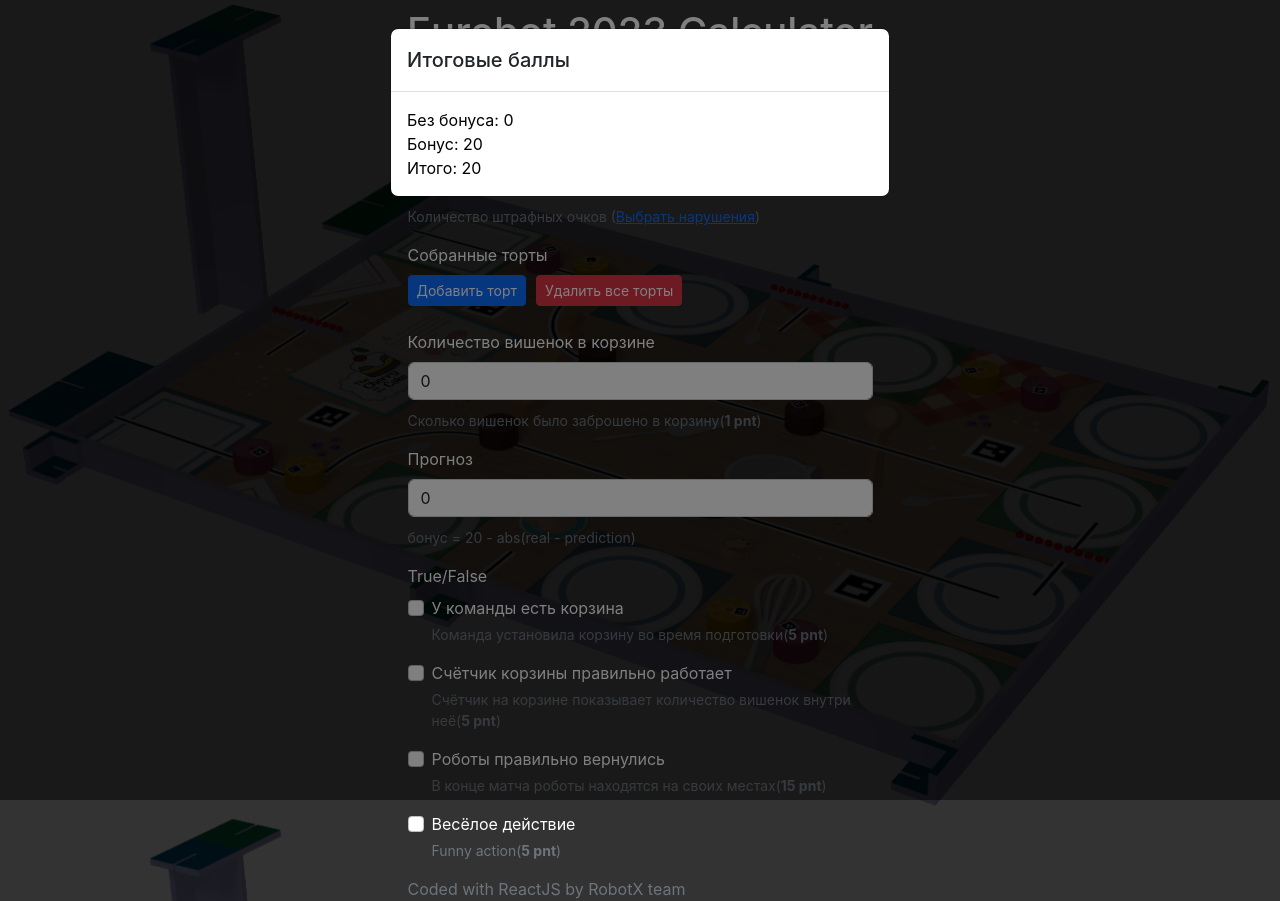
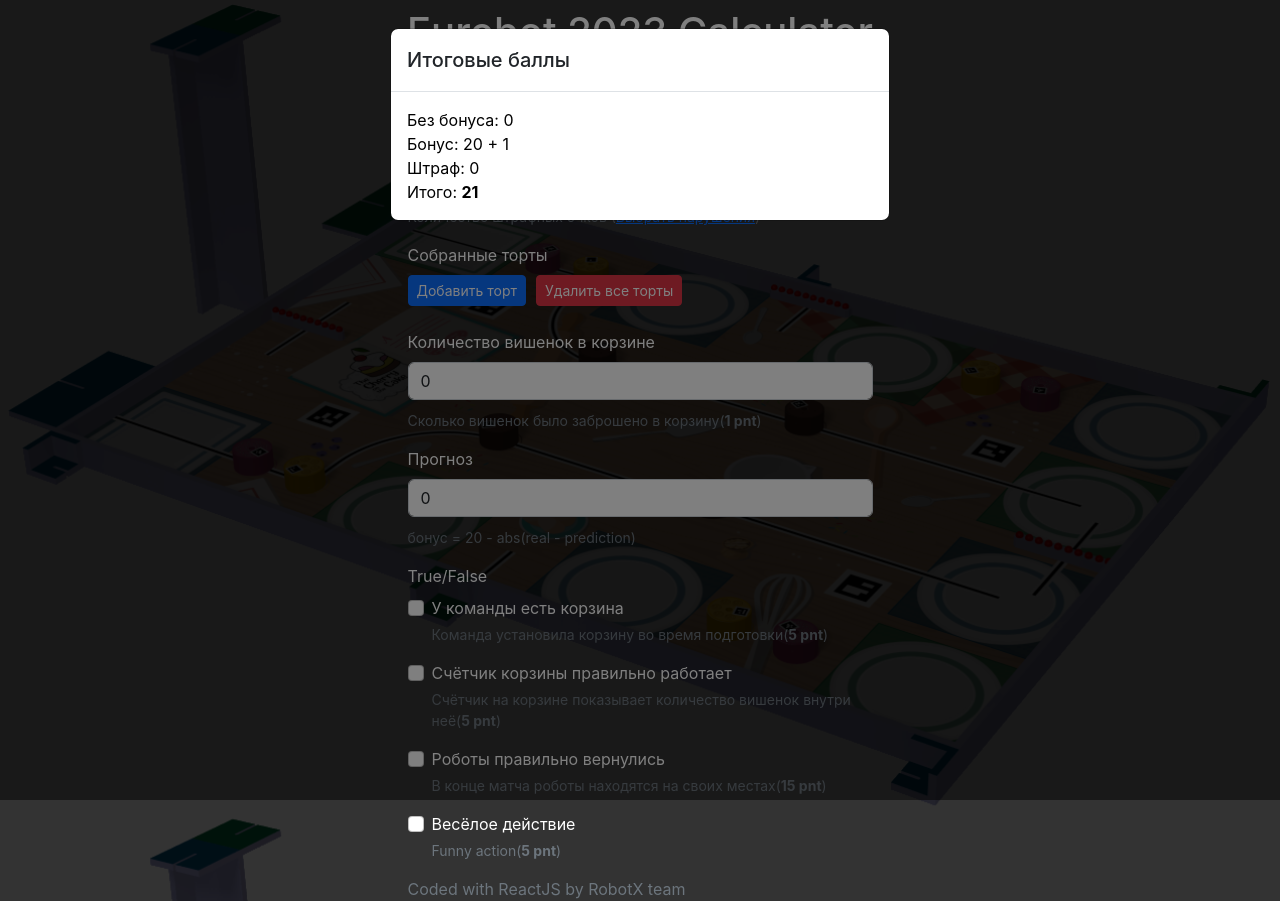
Before and after one commit to ret7020/EurobotCalculator, a React (Create React App) app: page / in a window 1280 px wide. Both pictures are taken after a click on the button "Подсчёт". Built offline with nearby package versions, Linux system fonts and the light colour scheme.

Commit message:
Fines calculation + Code style fixes

```diff
--- a/src/App.js
+++ b/src/App.js
@@ -51,7 +51,7 @@ function App() {
       final_fine += fines_list[fine_id].points;
     });
     SetFineValue(final_fine);
-  }
+  };
 
   const calculate_points = () => {
     // Basic
@@ -67,7 +67,7 @@ function App() {
     });
     let bonus = 20 - Math.abs(real_points - parseInt(prediction));
     if (bonus < 0) bonus = 0;
-    return [real_points, bonus, real_points + bonus];
+    return [real_points, bonus, real_points + bonus + 1 - fineValue]; // final + 1; bonus for non forfeit team
   };
   const calculate_cake = (cake) => {
     return cake.layers + cake.legend * 4 + cake.cherry_on_top * 3;
@@ -77,15 +77,15 @@ function App() {
   const [fineValue, SetFineValue] = useState(0);
 
   const fines_list = [
-    { title: "Часть робота упала на поле", points: 20},
-    { title: "Ухудшение поля или игровых элементов", points: 30},
+    { title: "Часть робота упала на поле", points: 20 },
+    { title: "Ухудшение поля или игровых элементов", points: 30 },
     {
       title: "Нерабочая система предотвращения столкновений",
       points: 30,
     },
-    { title: "Некорректный старт", points: 50},
-    { title: "Движение робота после окончания матча", points: 50},
-    { title: "Черезмерное время подготовки", points: 50},
+    { title: "Некорректный старт", points: 50 },
+    { title: "Движение робота после окончания матча", points: 50 },
+    { title: "Черезмерное время подготовки", points: 50 },
   ];
 
   // Global input
@@ -160,7 +160,9 @@ function App() {
                 aria-describedby="fineHelp"
                 value={fineValue}
                 min={0}
-                onChange={(e) => {SetFineValue(e.target.value)}}
+                onChange={(e) => {
+                  SetFineValue(e.target.value);
+                }}
               />
               <div id="fineHelp" className="form-text">
                 Количество штрафных очков (
@@ -199,25 +201,25 @@ function App() {
               </div>
 
               <div>
-                <ol class="list-group list-group-numbered">
+                <ol className="list-group list-group-numbered">
                   {cakes.map((cake, index) => (
                     <li
-                      class="list-group-item d-flex justify-content-between align-items-start"
+                      className="list-group-item d-flex justify-content-between align-items-start"
                       key={index}
                     >
-                      <div class="ms-2 me-auto">
-                        <div class="fw-bold">
+                      <div className="ms-2 me-auto">
+                        <div className="fw-bold">
                           Торт - {cake.layers}{" "}
                           {cake.layers == 1 ? "слой" : "слоя"}
                         </div>
                         {cake.legend ? "Легендарный" : "Обычный"}{" "}
                         {cake.cherry_on_top ? "с вишней" : "без вишни"}
                       </div>
-                      <span class="badge bg-primary rounded-pill">
+                      <span className="badge bg-primary rounded-pill">
                         {calculate_cake(cake)}
                       </span>
                       <span
-                        class="badge bg-success rounded-pill delete-cake-btn"
+                        className="badge bg-success rounded-pill delete-cake-btn"
                         onClick={() => {
                           SetCakes([...cakes, cake]);
                         }}
@@ -225,7 +227,7 @@ function App() {
                         +
                       </span>
                       <span
-                        class="badge bg-danger rounded-pill delete-cake-btn"
+                        className="badge bg-danger rounded-pill delete-cake-btn"
                         onClick={() => {
                           let tmp = [...cakes];
                           tmp.splice(index, 1);
@@ -241,7 +243,7 @@ function App() {
             </div>
 
             <div className="mb-3">
-              <label for="correctCakesHelp" className="form-label">
+              <label htmlFor="correctCakesHelp" className="form-label">
                 Количество вишенок в корзине
               </label>
               <input
@@ -261,7 +263,7 @@ function App() {
             </div>
 
             <div className="mb-3">
-              <label for="correctCakesHelp" className="form-label">
+              <label htmlFor="correctCakesHelp" className="form-label">
                 Прогноз
               </label>
               <input
@@ -280,7 +282,7 @@ function App() {
             </div>
           </div>
           <div className="col col-lg-5 mx-auto">
-            <label for="correctCakesHelp" className="form-label">
+            <label htmlFor="correctCakesHelp" className="form-label">
               True/False
             </label>
             <div className="mb-3 form-check">
@@ -294,7 +296,7 @@ function App() {
                   setBasket(e.target.checked);
                 }}
               />
-              <label className="form-check-label" for="basketPlaced">
+              <label className="form-check-label" htmlFor="basketPlaced">
                 У команды есть корзина
               </label>
               <div id="basketPlaced" className="form-text">
@@ -313,7 +315,7 @@ function App() {
                   setCounterWorks(e.target.checked);
                 }}
               />
-              <label className="form-check-label" for="backetCounterWorks">
+              <label className="form-check-label" htmlFor="backetCounterWorks">
                 Счётчик корзины правильно работает
               </label>
               <div id="backetCounterWorks" className="form-text">
@@ -332,7 +334,7 @@ function App() {
                   setCorrectParking(e.target.checked);
                 }}
               />
-              <label className="form-check-label" for="robotsReturn">
+              <label className="form-check-label" htmlFor="robotsReturn">
                 Роботы правильно вернулись
               </label>
               <div id="robotsReturn" className="form-text">
@@ -350,7 +352,7 @@ function App() {
                   setFunnyActionPerformed(e.target.checked);
                 }}
               />
-              <label className="form-check-label" for="finalActionDone">
+              <label className="form-check-label" htmlFor="finalActionDone">
                 Весёлое действие
               </label>
               <div id="finalActionDone" className="form-text">
@@ -396,7 +398,7 @@ function App() {
                           var index = tmp.indexOf(item_id);
                           if (index !== -1) {
                             tmp.splice(index, 1);
-                            setSelectedFines([...tmp])
+                            setSelectedFines([...tmp]);
                           }
                         }
                       }}
@@ -413,14 +415,15 @@ function App() {
                     </div>
                   </div>
                 ))}
-
               </form>
             </div>
             <div className="modal-footer">
               <button
                 type="button"
                 className="btn btn-primary"
-                onClick={() => {apply_fines()}}
+                onClick={() => {
+                  apply_fines();
+                }}
                 data-bs-dismiss="modal"
               >
                 Добавить
@@ -453,10 +456,18 @@ function App() {
                 </label>
                 <label className="form-check-label black">
                   Бонус:{" "}
-                  <span id="points_with_bonus">{calculate_points()[1]}</span>
+                  <span id="points_with_bonus">
+                    {calculate_points()[1]} + 1
+                  </span>
                 </label>
+
                 <label className="form-check-label black">
-                  Итого: <span id="points_final">{calculate_points()[2]}</span>
+                  Штраф: <span id="points_with_bonus">{fineValue}</span>
+                </label>
+
+                <label className="form-check-label black">
+                  Итого:{" "}
+                  <strong id="points_final">{calculate_points()[2]}</strong>
                 </label>
               </div>
             </div>
@@ -576,7 +587,6 @@ function App() {
                       legend: legendaryBuild,
                       cherry_on_top: cherryOnTop,
                     });
-                    console.log(cakes_buffer);
                     SetCakes([...cakes, ...cakes_buffer]);
                   }}
                   data-bs-dismiss="modal"
```
